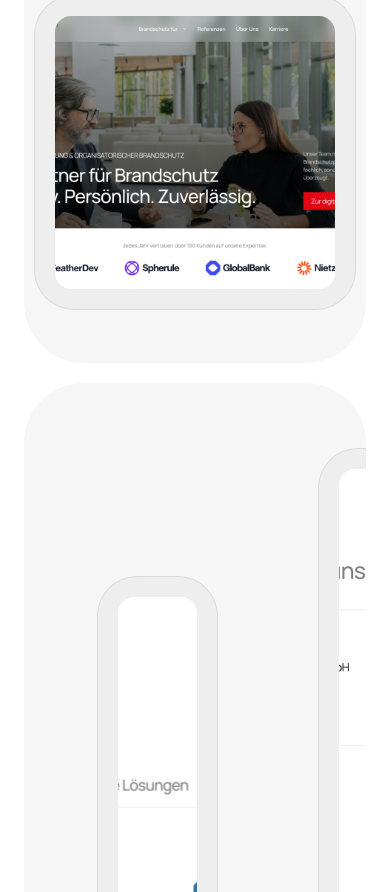
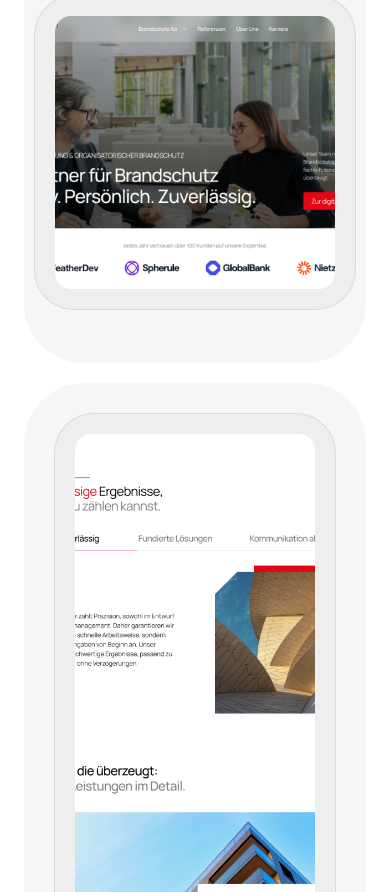
Before and after one commit to NikolayTok/SAVEMYDSGN, a Next.js app: page /about in a window 390 px wide. Shown: the part 1108-2000 px from the top of the page. Built offline with nearby package versions, Linux system fonts and the light colour scheme.

Commit message:
responsived section Two-blocks

```diff
--- a/src/styles/two-blocks.scss
+++ b/src/styles/two-blocks.scss
@@ -24,3 +24,41 @@
     }
   }
 }
+
+
+@media (max-width: 1150px) {
+  .two-blocks {
+    &__wrapper {
+      padding: 30px 0 30px 30px;
+      column-gap: 30px;
+    }
+  }
+}
+
+@media (max-width: 850px) {
+  .two-blocks {
+    &__wrapper {
+      flex-direction: column;
+      justify-content: center;
+      align-items: center;
+      row-gap: 30px;
+      padding: 30px;
+    }
+
+    &__picture {
+      &--right {
+        max-width: 440px;
+        width: 100%;
+        height: 730px;
+        margin-right: 0;
+      }
+
+      &--left {
+        max-width: 440px;
+        width: 100%;
+        height: 815px;
+        margin-top: 0;
+      }
+    }
+  }
+}
```
Lines whose indentation alone changed are shown as unchanged.
